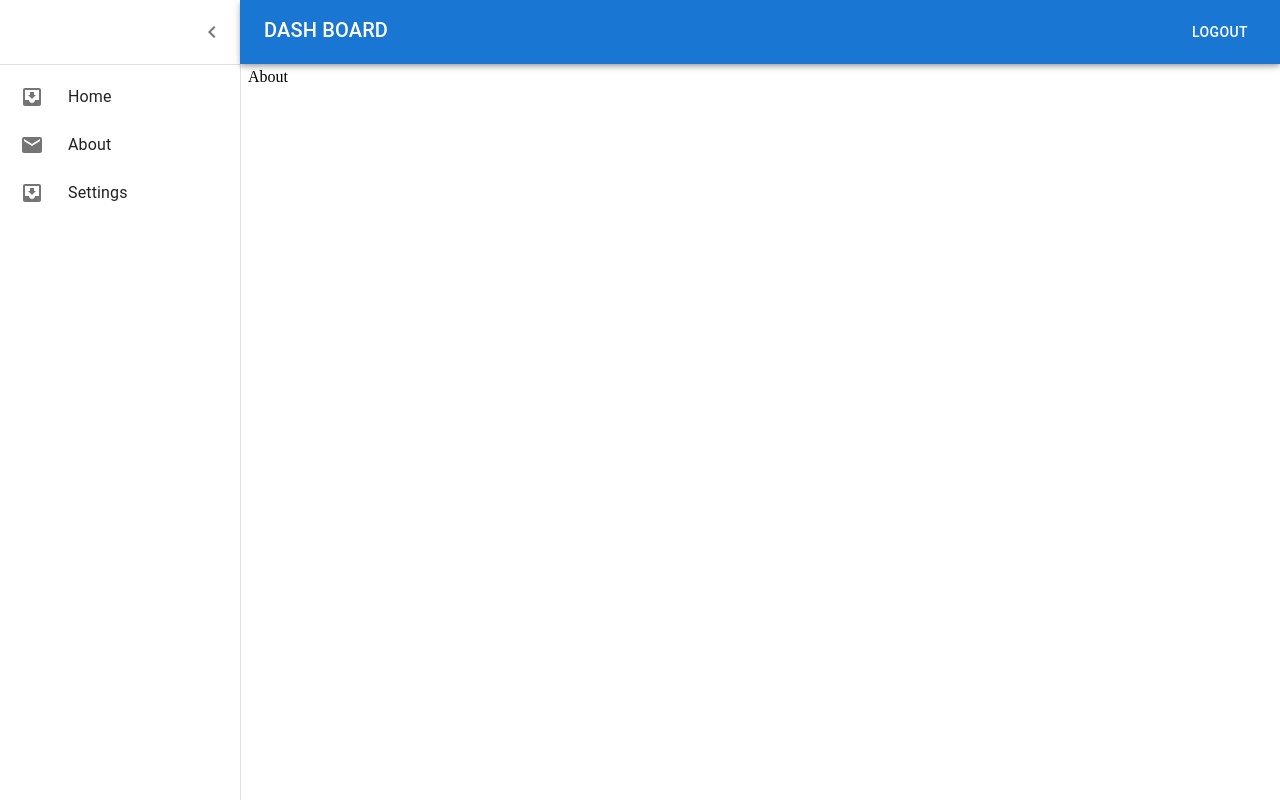
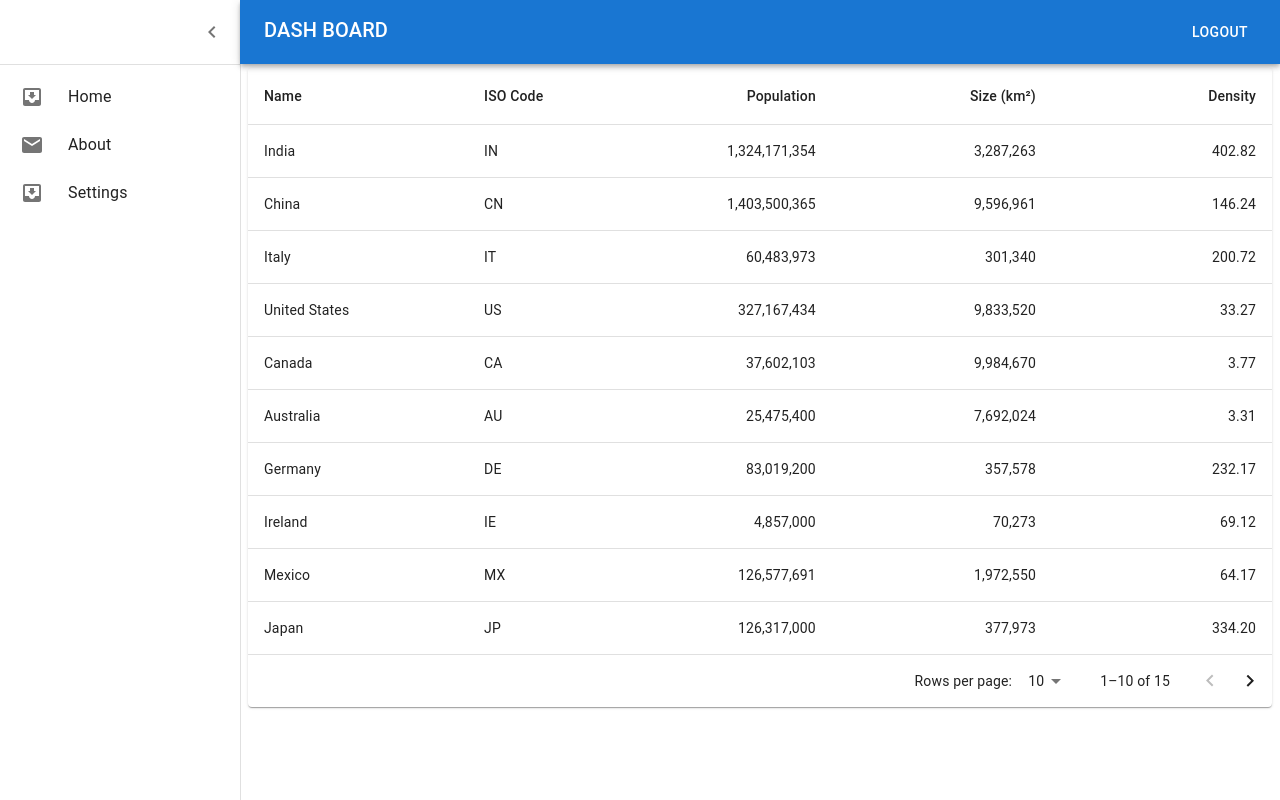
Before and after one commit to Avinashpotnuru/dashboard, a React (Vite) app: page /about in a window 1280 px wide. Built offline with nearby package versions, Linux system fonts and the light colour scheme; sample sign-in values are in the browser's storage.

Commit message:
add  dialog

```diff
--- a/src/Components/DataTable.jsx
+++ b/src/Components/DataTable.jsx
@@ -1,57 +1,244 @@
-/* eslint-disable no-unused-vars */
+/* eslint-disable react/prop-types */
 import * as React from "react";
-import { DataGrid } from "@mui/x-data-grid";
+import Paper from "@mui/material/Paper";
+import Table from "@mui/material/Table";
+import TableBody from "@mui/material/TableBody";
+import TableCell from "@mui/material/TableCell";
+import TableContainer from "@mui/material/TableContainer";
+import TableHead from "@mui/material/TableHead";
+import TablePagination from "@mui/material/TablePagination";
+import TableRow from "@mui/material/TableRow";
+import DialogComponent from "./Dialog";
+import { Box } from "@mui/material";
 
-const columns = [
-  { field: "id", headerName: "ID", width: 70 },
-  { field: "firstName", headerName: "First name", width: 130 },
-  { field: "lastName", headerName: "Last name", width: 130 },
+const defaultColumns = [
+  { id: "name", label: "Name", minWidth: 170 },
+  { id: "code", label: "ISO\u00a0Code", minWidth: 100 },
   {
-    field: "age",
-    headerName: "Age",
-    type: "number",
-    width: 90,
+    id: "population",
+    label: "Population",
+    minWidth: 170,
+    align: "right",
+    format: (value) => value.toLocaleString("en-US"),
   },
   {
-    field: "fullName",
-    headerName: "Full name",
-    description: "This column has a value getter and is not sortable.",
-    sortable: false,
-    width: 160,
-    valueGetter: (value, row) => `${row.firstName || ""} ${row.lastName || ""}`,
+    id: "size",
+    label: "Size\u00a0(km\u00b2)",
+    minWidth: 170,
+    align: "right",
+    format: (value) => value.toLocaleString("en-US"),
+  },
+  {
+    id: "density",
+    label: "Density",
+    minWidth: 170,
+    align: "right",
+    format: (value) => value.toFixed(2),
   },
 ];
 
-const rows = [
-  { id: 1, lastName: "Snow", firstName: "Jon", age: 35 },
-  { id: 2, lastName: "Lannister", firstName: "Cersei", age: 42 },
-  { id: 3, lastName: "Lannister", firstName: "Jaime", age: 45 },
-  { id: 4, lastName: "Stark", firstName: "Arya", age: 16 },
-  { id: 5, lastName: "Targaryen", firstName: "Daenerys", age: null },
-  { id: 6, lastName: "Melisandre", firstName: null, age: 150 },
-  { id: 7, lastName: "Clifford", firstName: "Ferrara", age: 44 },
-  { id: 8, lastName: "Frances", firstName: "Rossini", age: 36 },
-  { id: 9, lastName: "Roxie", firstName: "Harvey", age: 65 },
-  { id: 10, lastName: "Melisandre", firstName: null, age: 150 },
-  { id: 11, lastName: "Clifford", firstName: "Ferrara", age: 44 },
-  { id: 12, lastName: "Frances", firstName: "Rossini", age: 36 },
-  { id: 13, lastName: "Roxie", firstName: "Harvey", age: 65 },
+const defaultRows = [
+  {
+    name: "India",
+    code: "IN",
+    population: 1324171354,
+    size: 3287263,
+    density: 1324171354 / 3287263,
+  },
+  {
+    name: "China",
+    code: "CN",
+    population: 1403500365,
+    size: 9596961,
+    density: 1403500365 / 9596961,
+  },
+  {
+    name: "Italy",
+    code: "IT",
+    population: 60483973,
+    size: 301340,
+    density: 60483973 / 301340,
+  },
+  {
+    name: "United States",
+    code: "US",
+    population: 327167434,
+    size: 9833520,
+    density: 327167434 / 9833520,
+  },
+  {
+    name: "Canada",
+    code: "CA",
+    population: 37602103,
+    size: 9984670,
+    density: 37602103 / 9984670,
+  },
+  {
+    name: "Australia",
+    code: "AU",
+    population: 25475400,
+    size: 7692024,
+    density: 25475400 / 7692024,
+  },
+  {
+    name: "Germany",
+    code: "DE",
+    population: 83019200,
+    size: 357578,
+    density: 83019200 / 357578,
+  },
+  {
+    name: "Ireland",
+    code: "IE",
+    population: 4857000,
+    size: 70273,
+    density: 4857000 / 70273,
+  },
+  {
+    name: "Mexico",
+    code: "MX",
+    population: 126577691,
+    size: 1972550,
+    density: 126577691 / 1972550,
+  },
+  {
+    name: "Japan",
+    code: "JP",
+    population: 126317000,
+    size: 377973,
+    density: 126317000 / 377973,
+  },
+  {
+    name: "France",
+    code: "FR",
+    population: 67022000,
+    size: 640679,
+    density: 67022000 / 640679,
+  },
+  {
+    name: "United Kingdom",
+    code: "GB",
+    population: 67545757,
+    size: 242495,
+    density: 67545757 / 242495,
+  },
+  {
+    name: "Russia",
+    code: "RU",
+    population: 146793744,
+    size: 17098246,
+    density: 146793744 / 17098246,
+  },
+  {
+    name: "Nigeria",
+    code: "NG",
+    population: 200962417,
+    size: 923768,
+    density: 200962417 / 923768,
+  },
+  {
+    name: "Brazil",
+    code: "BR",
+    population: 210147125,
+    size: 8515767,
+    density: 210147125 / 8515767,
+  },
 ];
 
-export default function DataTable() {
+export default function DataTable({
+  columns = defaultColumns,
+  rows = defaultRows,
+  dialogTitle = "Details",
+}) {
+  const [page, setPage] = React.useState(0);
+  const [rowsPerPage, setRowsPerPage] = React.useState(10);
+  const [open, setOpen] = React.useState(false);
+  const [selectedRow, setSelectedRow] = React.useState(null);
+
+  const handleChangePage = (event, newPage) => {
+    setPage(newPage);
+  };
+
+  const handleChangeRowsPerPage = (event) => {
+    setRowsPerPage(+event.target.value);
+    setPage(0);
+  };
+
+  const handleClickOpen = (row) => {
+    setSelectedRow(row);
+    setOpen(true);
+  };
+
+  const handleClose = () => {
+    setOpen(false);
+    setSelectedRow(null);
+  };
+
   return (
-    <div style={{ height: 640, width: "100%",marginTop:"20px" }}>
-      <DataGrid
-        rows={rows}
-        columns={columns}
-        initialState={{
-          pagination: {
-            paginationModel: { page: 0, pageSize: 10 },
-          },
-        }}
-        pageSizeOptions={[5, 10]}
-        checkboxSelection
+    <Paper sx={{ width: "100%", height: "100%", overflow: "hidden" }}>
+      <TableContainer>
+        <Table stickyHeader aria-label="sticky table">
+          <TableHead>
+            <TableRow>
+              {columns.map((column) => (
+                <TableCell
+                  key={column.id}
+                  align={column.align}
+                  style={{ minWidth: column.minWidth }}
+                >
+                  {column.label}
+                </TableCell>
+              ))}
+            </TableRow>
+          </TableHead>
+          <TableBody>
+            {rows
+              .slice(page * rowsPerPage, page * rowsPerPage + rowsPerPage)
+              .map((row) => (
+                <TableRow
+                  hover
+                  role="checkbox"
+                  tabIndex={-1}
+                  key={row.code}
+                  onClick={() => handleClickOpen(row)}
+                >
+                  {columns.map((column) => {
+                    const value = row[column.id];
+                    return (
+                      <TableCell key={column.id} align={column.align}>
+                        {column.format && typeof value === "number"
+                          ? column.format(value)
+                          : value}
+                      </TableCell>
+                    );
+                  })}
+                </TableRow>
+              ))}
+          </TableBody>
+        </Table>
+      </TableContainer>
+      <TablePagination
+        rowsPerPageOptions={[10, 25, 100]}
+        component="div"
+        count={rows.length}
+        rowsPerPage={rowsPerPage}
+        page={page}
+        onPageChange={handleChangePage}
+        onRowsPerPageChange={handleChangeRowsPerPage}
       />
-    </div>
+      <DialogComponent open={open} onClose={handleClose} title={dialogTitle} customWidth="30%">
+        <Box>
+          {selectedRow ? (
+            Object.keys(selectedRow).map((key) => (
+              <p key={key}>
+                <strong>{key}:</strong> {selectedRow[key]}
+              </p>
+            ))
+          ) : (
+            <p>No data available</p>
+          )}
+        </Box>
+      </DialogComponent>
+    </Paper>
   );
 }
--- /dev/null
+++ b/src/Components/Dialog.jsx
@@ -0,0 +1,64 @@
+
+/* eslint-disable react/prop-types */
+/* eslint-disable no-undef */
+/* eslint-disable no-unused-vars */
+import * as React from "react";
+import Button from "@mui/material/Button";
+import Dialog from "@mui/material/Dialog";
+import DialogActions from "@mui/material/DialogActions";
+import DialogContent from "@mui/material/DialogContent";
+import CloseIcon from "@mui/icons-material/Close";
+import DialogTitle from "@mui/material/DialogTitle";
+import { IconButton, useMediaQuery, useTheme } from "@mui/material";
+
+export default function DialogComponent({
+  children,
+  open,
+  onClose,
+  title = "default title",
+  customWidth,
+}) {
+  const theme = useTheme();
+  const fullScreen = useMediaQuery(theme.breakpoints.down('sm'));
+
+  return (
+    <React.Fragment>
+      <Dialog
+        onClose={onClose}
+        aria-labelledby="customized-dialog-title"
+        open={open}
+        fullWidth={true}
+        maxWidth="md"
+        fullScreen={fullScreen}
+        sx={{
+          '& .MuiDialog-paper': {
+            width: customWidth || 'auto',
+            maxWidth: customWidth || '100%',
+          },
+        }}
+      >
+        <DialogTitle sx={{ m: 0, p: 2 }} id="customized-dialog-title">
+          {title}
+          <IconButton
+            aria-label="close"
+            onClick={onClose}
+            sx={{
+              position: "absolute",
+              right: 8,
+              top: 8,
+              color: (theme) => theme.palette.grey[500],
+            }}
+          >
+            <CloseIcon />
+          </IconButton>
+        </DialogTitle>
+        <DialogContent dividers>{children}</DialogContent>
+        <DialogActions>
+          <Button autoFocus onClick={onClose}>
+            Save changes
+          </Button>
+        </DialogActions>
+      </Dialog>
+    </React.Fragment>
+  );
+}
--- a/src/pages/About.jsx
+++ b/src/pages/About.jsx
@@ -1,10 +1,17 @@
 /* eslint-disable no-unused-vars */
-import React from 'react'
+import { Box, Button, Grid } from "@mui/material";
+import React, { useState } from "react";
+import DialogComponent from "../Components/Dialog";
+import DataTable from "../Components/DataTable";
 
 const About = () => {
   return (
-    <div>About</div>
-  )
-}
+    <Box>
+      <Grid container>
+        <DataTable />
+      </Grid>
+    </Box>
+  );
+};
 
-export default About
+export default About;
--- a/src/pages/Home.jsx
+++ b/src/pages/Home.jsx
@@ -51,19 +51,18 @@ const Home = () => {
           </Grid>
         ))}
       </Grid>
-      <Grid container spacing={2} sx={{mt:"20px"}} >
+      <Grid container spacing={2} sx={{ mt: "20px" }}>
         <Grid item xs={12} md={6}>
-          <Paper>
+          <Paper sx={{ display: "flex" }}>
             <StackBars />
           </Paper>
         </Grid>
         <Grid item xs={12} md={6}>
-          <Paper>
+          <Paper sx={{ display: "flex" }}>
             <StackBars />
           </Paper>
         </Grid>
       </Grid>
-      <Grid container><DataTable /> </Grid>
     </>
   );
 };
--- a/src/pages/Settings.jsx
+++ b/src/pages/Settings.jsx
@@ -1,8 +1,13 @@
 /* eslint-disable no-unused-vars */
 import React from "react";
+import DialogComponent from "../Components/Dialog";
 
 const Settings = () => {
-  return <div>Settings</div>;
+  return (
+    <div>
+      <DialogComponent />
+    </div>
+  );
 };
 
 export default Settings;
```
